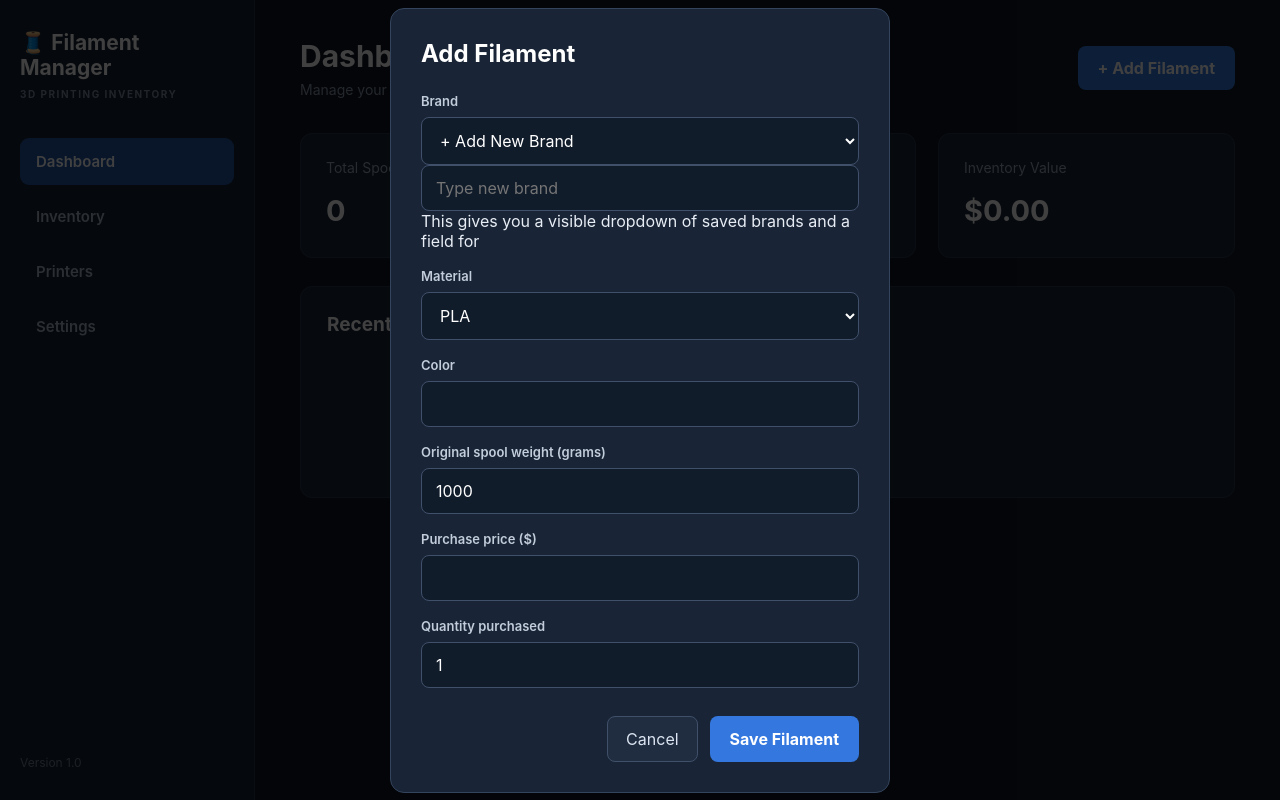
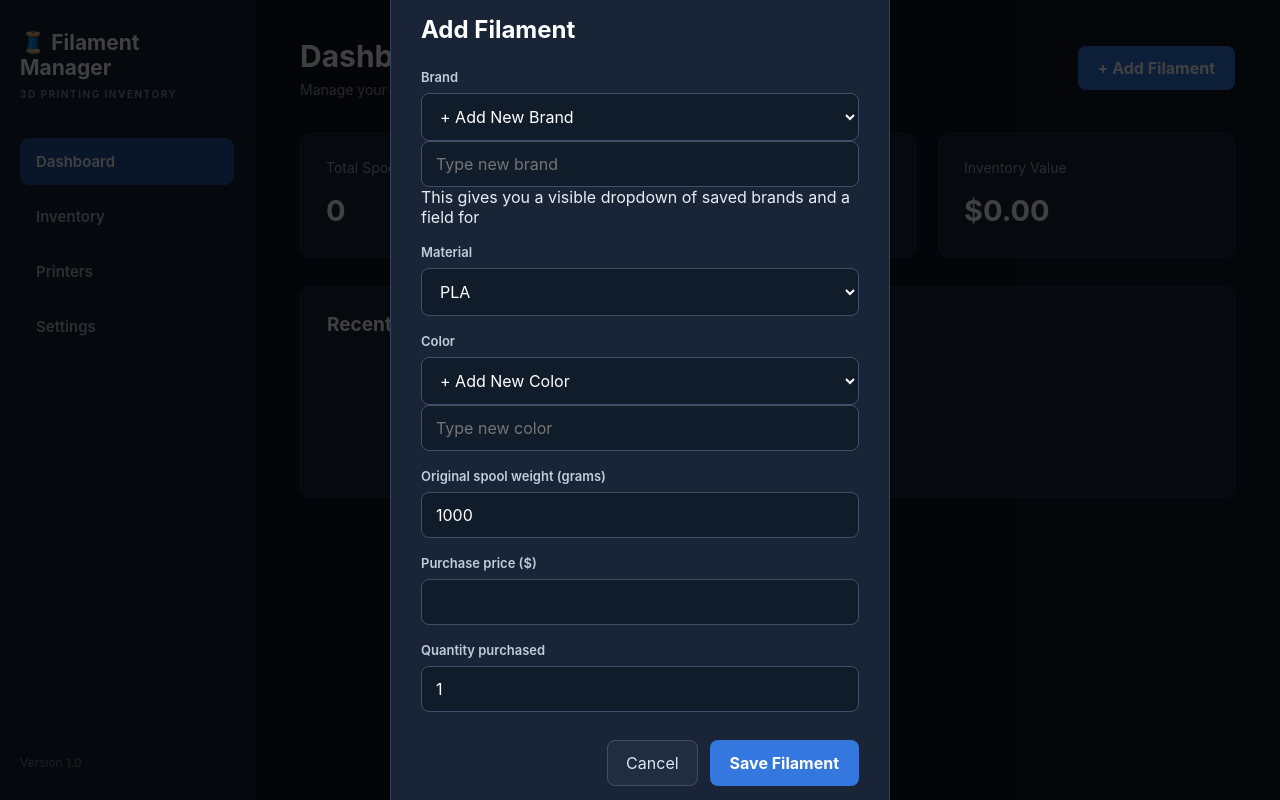
Before and after one commit to Knavelbambu/3d--filament-inventory, a React (Vite) app: page / in a window 1280 px wide. Both pictures are taken after a click on the button "+ Add Filament". Built offline with nearby package versions, Linux system fonts and the light colour scheme.

Commit message:
Update App.jsx

```diff
--- a/src/App.jsx
+++ b/src/App.jsx
@@ -103,6 +103,13 @@ setBrands(old =>
   old.some(b => b.toLowerCase() === newBrand.toLowerCase())
     ? old
     : [...old, newBrand]
+);
+    const newColor = form.color.trim();
+
+setColors(old =>
+  old.some(c => c.toLowerCase() === newColor.toLowerCase())
+    ? old
+    : [...old, newColor]
 );
    const newSpools = Array.from({ length: quantity }, () => ({
   id: crypto.randomUUID(),
@@ -297,9 +304,32 @@ This gives you a visible dropdown of saved brands and a field for
 </div>
 
               <label>Color</label>
-              <input required value={form.color}
-                onChange={e => setForm({...form, color: e.target.value})} />
+<select
+  value={colors.includes(form.color) ? form.color : '__custom__'}
+  onChange={e => {
+    if (e.target.value === '__custom__') {
+      setForm({...form, color: ''});
+    } else {
+      setForm({...form, color: e.target.value});
+    }
+  }}
+  required
+>
+  <option value="">Select Color</option>
+  {colors.map(color => (
+    <option key={color} value={color}>{color}</option>
+  ))}
+  <option value="__custom__">+ Add New Color</option>
+</select>
 
+{(!colors.includes(form.color) || form.color === '') && (
+  <input
+    required
+    placeholder="Type new color"
+    value={form.color}
+    onChange={e => setForm({...form, color: e.target.value})}
+  />
+)}
               <label>Original spool weight (grams)</label>
               <input required type="number" min="1" value={form.weight}
                 onChange={e => setForm({...form, weight: e.target.value})} />
```
